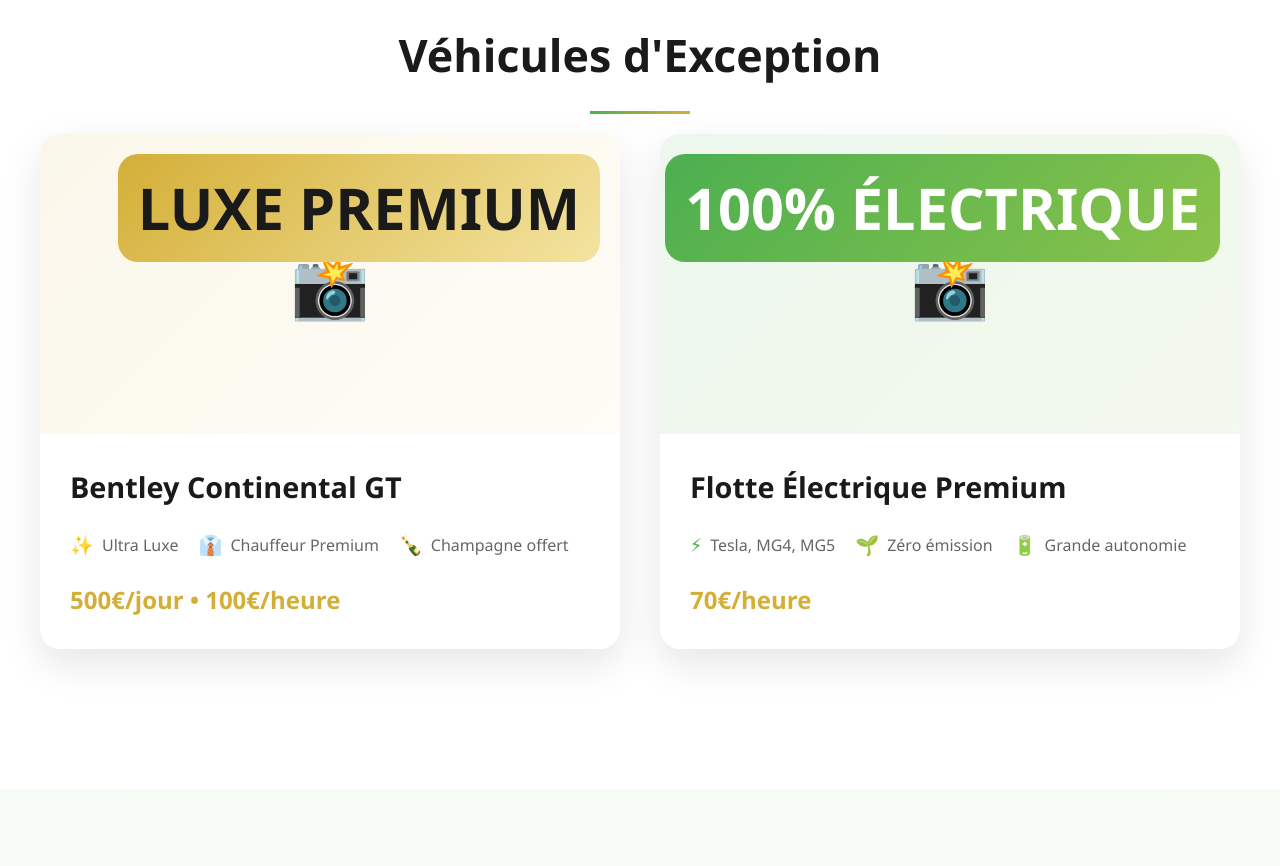
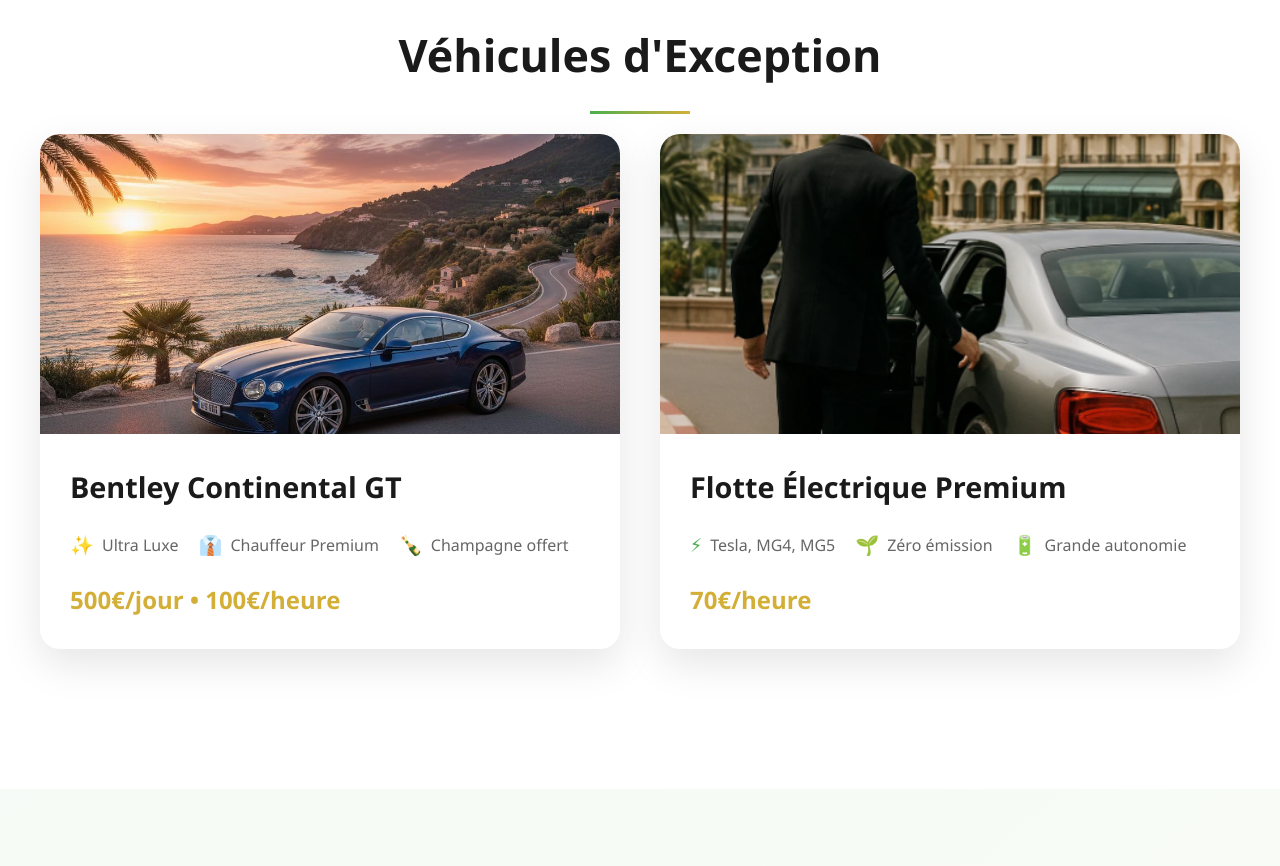
Before and after one commit to GHOSTGIT-cyber/efastV1, a plain HTML site: page index.html in a window 1280 px wide. Shown: the part 1720-2586 px from the top of the page. Drawn offline with Linux system fonts and the light colour scheme.

Commit message:
FOND VEHICULE

```diff
--- a/index.html
+++ b/index.html
@@ -440,8 +440,17 @@
             position: relative;
             font-size: 4em;
             color: #ddd;
+            overflow: hidden; /* Ajout important */
         }
-
+        .car-image-placeholder img {
+            width: 100%;
+            height: 100%;
+            object-fit: cover; /* Pour remplir la zone sans déformation */
+            position: absolute;
+            top: 0;
+            left: 0;
+            z-index: 1;
+        }
         .car-image-placeholder.eco {
             background: linear-gradient(135deg, rgba(76, 175, 80, 0.1), rgba(139, 195, 74, 0.1));
         }
@@ -925,8 +934,8 @@
         <div class="fleet-carousel">
             <div class="car-showcase">
                 <div class="car-card">
-                    <div class="car-image-placeholder luxury">
-                        📸
+                    <div class="car-image-placeholder luxury"> <img src="images/Bentley.png" alt="bentley">
+
                         <span class="luxury-label">LUXE PREMIUM</span>
                     </div>
                     <div class="car-details">
@@ -950,8 +959,8 @@
                 </div>
 
                 <div class="car-card">
-                    <div class="car-image-placeholder eco">
-                        📸
+                    <div class="car-image-placeholder eco"> <img src="images/Capture d'écran 2025-09-03 103556.png" alt="ECO">
+
                         <span class="eco-label">100% ÉLECTRIQUE</span>
                     </div>
                     <div class="car-details">
```
Also changed, not shown: images/Bentley.png (added).
